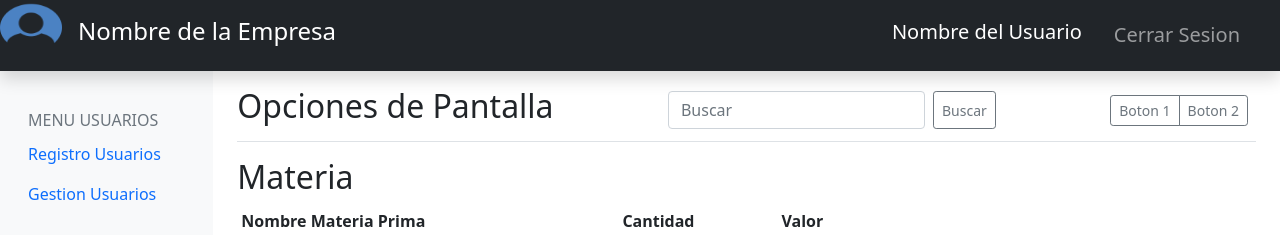
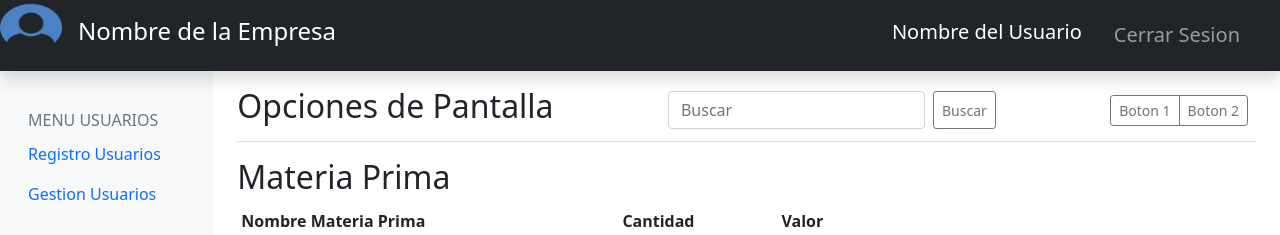
Before and after one commit to adromeroc/Inventario_Metalurgia, a React (Create React App) app: page / in a window 1280 px wide. Shown: the top 235 px of the page. Built offline with nearby package versions, Linux system fonts and the light colour scheme.

Commit message:
Agregar palabra prima

```diff
--- a/src/Contenido.jsx
+++ b/src/Contenido.jsx
@@ -2,7 +2,7 @@ import React from "react";
 
 export default function Contenido() {
 return <div>
-       <h2>Materia </h2>
+       <h2>Materia Prima</h2>
        <div className="table-responsive">
         <table className="table table-striped table-sm">
           <thead>
```
